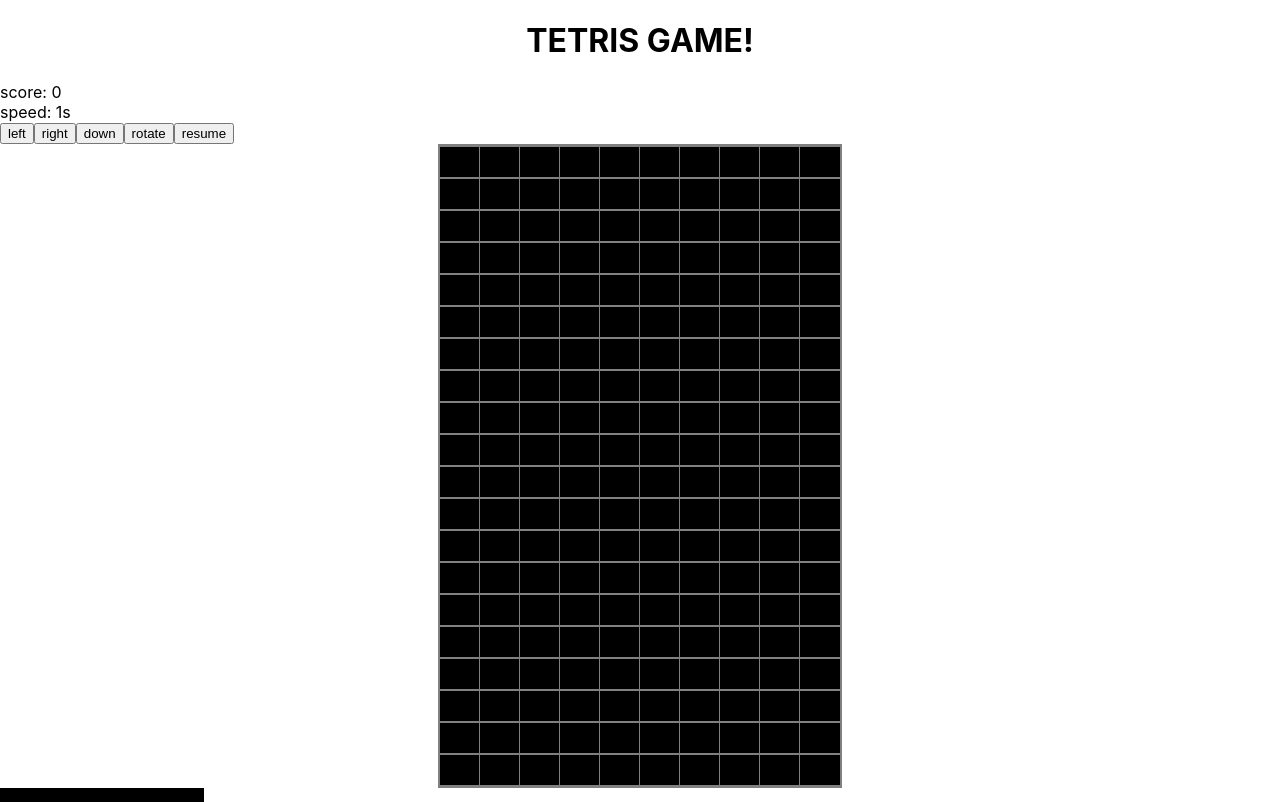
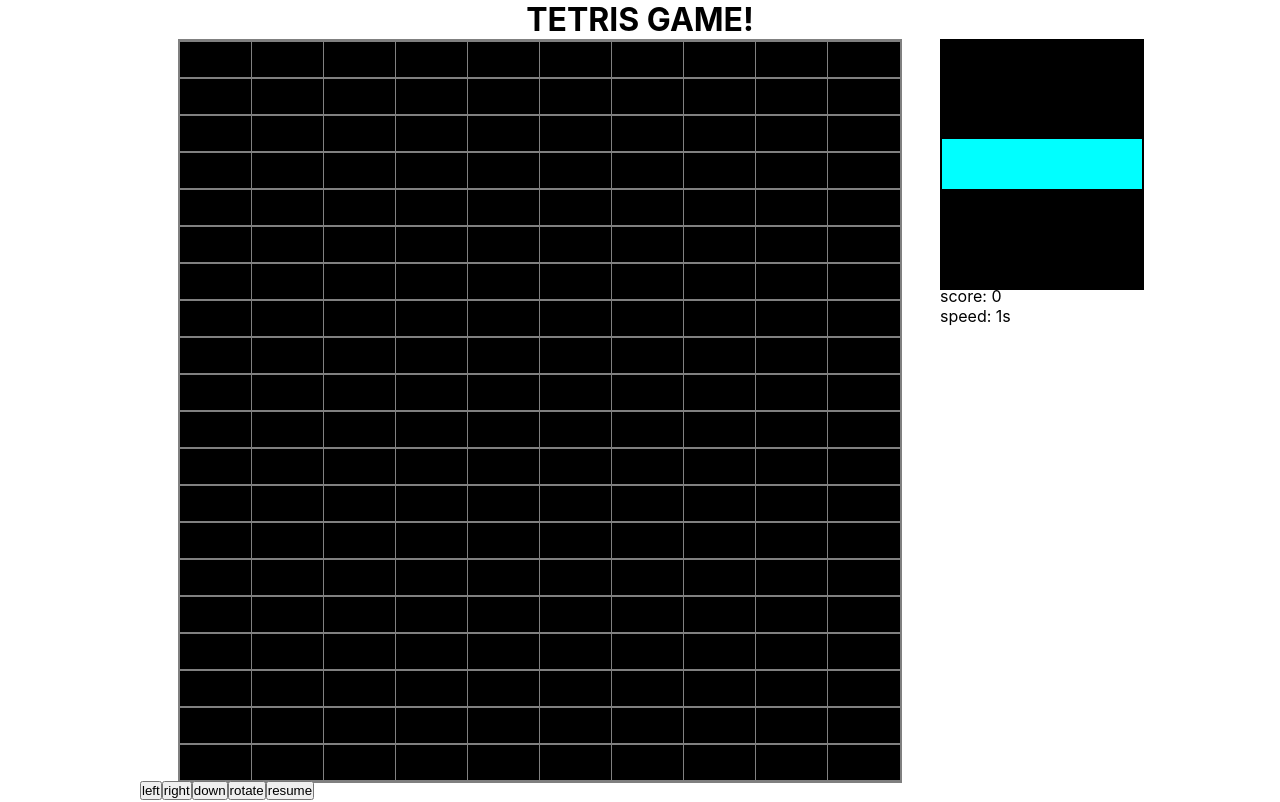
Before and after one commit to Mohanadfarid/tetrisgame, a React (Create React App) app: page / in a window 1280 px wide. Shown: the top 802 px of the page. Built offline with nearby package versions, Linux system fonts and the light colour scheme.

Commit message:
updated the layout

```diff
--- a/src/App.js
+++ b/src/App.js
@@ -4,7 +4,6 @@ import GameUi from './components/GameUi/GameUi';
 
 function App() {
   return (<>
-    <h1>TETRIS GAME!</h1>
     <GameUi/>
   </>);
 }
--- a/src/components/Board/Board.jsx
+++ b/src/components/Board/Board.jsx
@@ -37,7 +37,7 @@ const Board = ({ nextShape, setnextShape,paused,setpaused }) => {
       }, boardInfo.speedLevel);
       return () => clearInterval(interval);
     }
-  }, [paused, shapInfo, boardInfo, dispatch, nextShape, setnextShape]);
+  }, [paused, shapInfo, boardInfo, dispatch, nextShape, setnextShape,setpaused]);
 
 
   return (
--- a/src/components/Board/board.module.css
+++ b/src/components/Board/board.module.css
@@ -3,8 +3,7 @@
     display: flex;
     justify-content: space-evenly;
     margin: auto;
-    width: 90vw;
-    height: 80vh;
+    width: 90%;
+    height: 100%;
     max-height: 800px;
-    max-width: 400px;
 }
--- a/src/components/GameUi/GameUi.jsx
+++ b/src/components/GameUi/GameUi.jsx
@@ -1,3 +1,4 @@
+import styles from "./gameUi.module.css";
 import React, { useState } from 'react';
 import Board from '../Board/Board';
 import NextShape from '../NextShap/NextShape';
@@ -6,19 +7,23 @@ import { randomShapeGenerator } from '../../features/currentShape/shapes';
 import { useSelector } from 'react-redux';
 import Controles from '../Controles/Controles';
 
+
 const GameUi = () => {
     const [nextShape, setnextShape] = useState(createShapObject(randomShapeGenerator()));
     const [paused, setpaused] = useState(true);
     const boardInfo = useSelector((state) => state.board);
 
     return (
-        <div>
-            <div>score:  {boardInfo.score}</div>
-            <div>speed:  {boardInfo.speedLevel/1000}s</div>
-            <Controles paused={paused} setpaused={setpaused} />
-            <Board paused={paused} setpaused={setpaused} nextShape={nextShape} setnextShape={setnextShape}/>
-            <NextShape  nextShape={nextShape}/>
-        </div>
+        <div className={styles.ui}>
+            <h1 className={styles.title}>TETRIS GAME!</h1>
+            <div className={styles.board}><Board paused={paused} setpaused={setpaused} nextShape={nextShape} setnextShape={setnextShape}/></div>
+            <div className={styles.nextshape}><NextShape  nextShape={nextShape}/></div>
+            <div className={styles.gameInfo}>
+            <div >score:  {boardInfo.score}</div>
+            <div >speed:  {boardInfo.speedLevel/1000}s</div>
+            </div>
+            <div className={styles.controles}><Controles paused={paused} setpaused={setpaused} /></div>
+            </div>
     );
 }
 
--- /dev/null
+++ b/src/components/GameUi/gameUi.module.css
@@ -0,0 +1,32 @@
+
+.ui{
+    width: 100vw;
+    height: 100vh;
+    max-width: 1000px;
+    display: grid;
+    grid-template-columns: 80% 20%;
+    grid-template-rows: auto repeat(3,1fr) auto;
+    margin: auto;
+}
+.title{
+    grid-column: 1/3;
+    grid-row: 1/2;
+}
+.board{
+    grid-column: 1/2;
+    grid-row: 2/5;
+}
+.nextshape{
+    grid-column: 2/3;
+    grid-row: 2/3;
+}
+.gameInfo{
+    grid-column: 2/3;
+    grid-row: 3/4;
+}
+
+
+.controles{
+    grid-column: 1/3;
+    grid-row: 5/6;
+}
--- a/src/components/NextShap/nextShape.module.css
+++ b/src/components/NextShap/nextShape.module.css
@@ -3,11 +3,10 @@
     align-items: center;
     justify-content: center;
     display: flex;
-    height: 200px;
-    width: 200px;
+    height: 100%;
+    width: 100%;
     border:2px solid black;
 }
-
 .cell{
     width: 50px;
     height: 50px;
--- a/src/index.css
+++ b/src/index.css
@@ -1,3 +1,7 @@
+*{
+  margin: 0;
+  padding: 0;
+}
 body {
   margin: 0;
   padding: 0;
```
